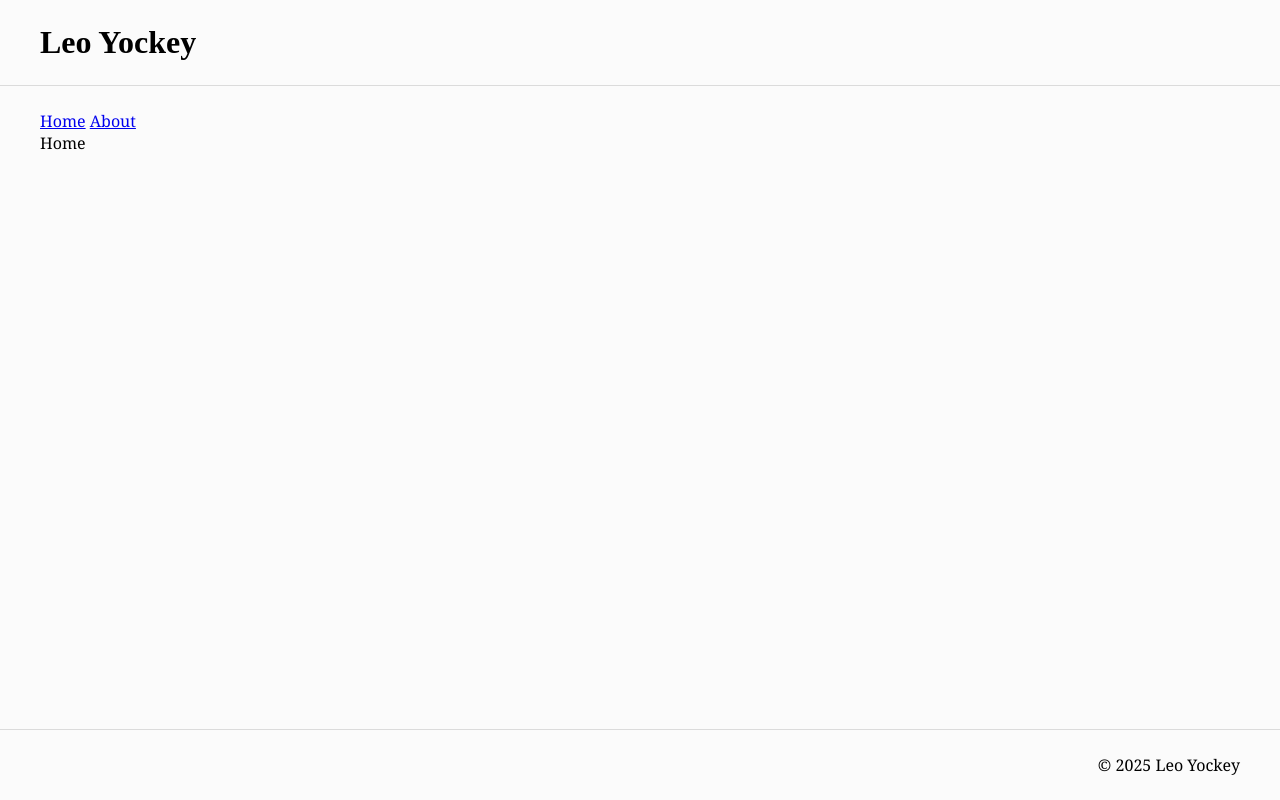
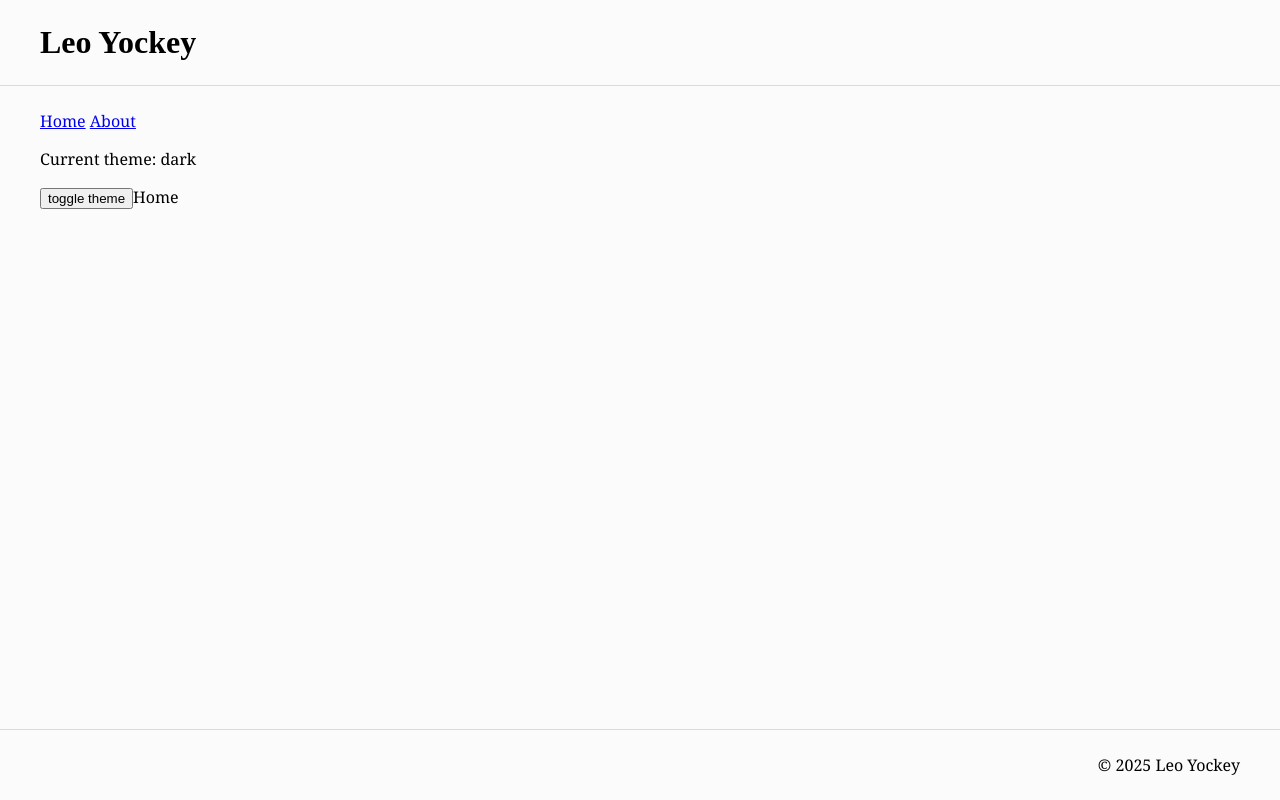
Before and after one commit to leovolving/lion, a React (Vite) app: page / in a window 1280 px wide. Built offline with nearby package versions, Linux system fonts and the light colour scheme; a web font is replaced by a local one.

Commit message:
set up temp theme switcher

```diff
--- a/src/App.tsx
+++ b/src/App.tsx
@@ -1,14 +1,39 @@
+import { useEffect, useState } from 'react'
 import { BrowserRouter, NavLink } from 'react-router'
 
 import PageRoutes from './PageRoutes'
 import './App.css'
 
+const THEMES = {
+  LIGHT: 'light',
+  DARK: 'dark'
+}
+
 const App = () => {
+  const [theme, setTheme] = useState(THEMES.DARK)
+
+  const setThemeAttribute = (newTheme: string): void => {
+    document.body.setAttribute('data-theme', newTheme)
+  }
+
+  const updateTheme = () => {
+    const newTheme = theme === THEMES.LIGHT ? THEMES.DARK : THEMES.LIGHT
+    setThemeAttribute(newTheme)
+    setTheme(newTheme)
+  }
+
+  useEffect(() => {
+    setThemeAttribute(theme)
+  // eslint-disable-next-line react-hooks/exhaustive-deps
+  }, [])
+
   return (
     <BrowserRouter>
       <nav>
         <NavLink to="/">Home</NavLink> <NavLink to="/about">About</NavLink>
       </nav>
+      <p>Current theme: {theme}</p>
+      <button onClick={updateTheme} type="button">toggle theme</button>
       <PageRoutes />
     </BrowserRouter>
   )
```
